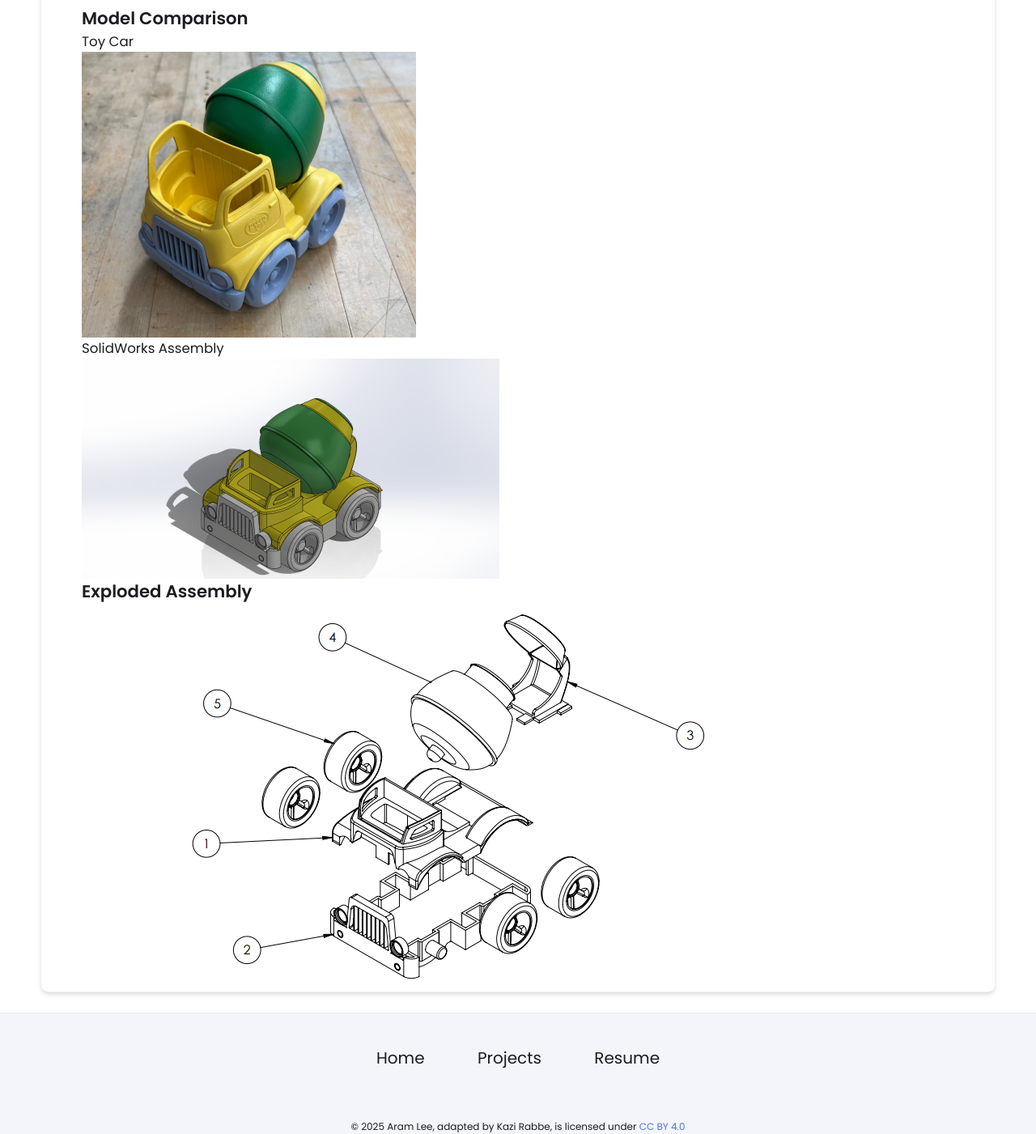
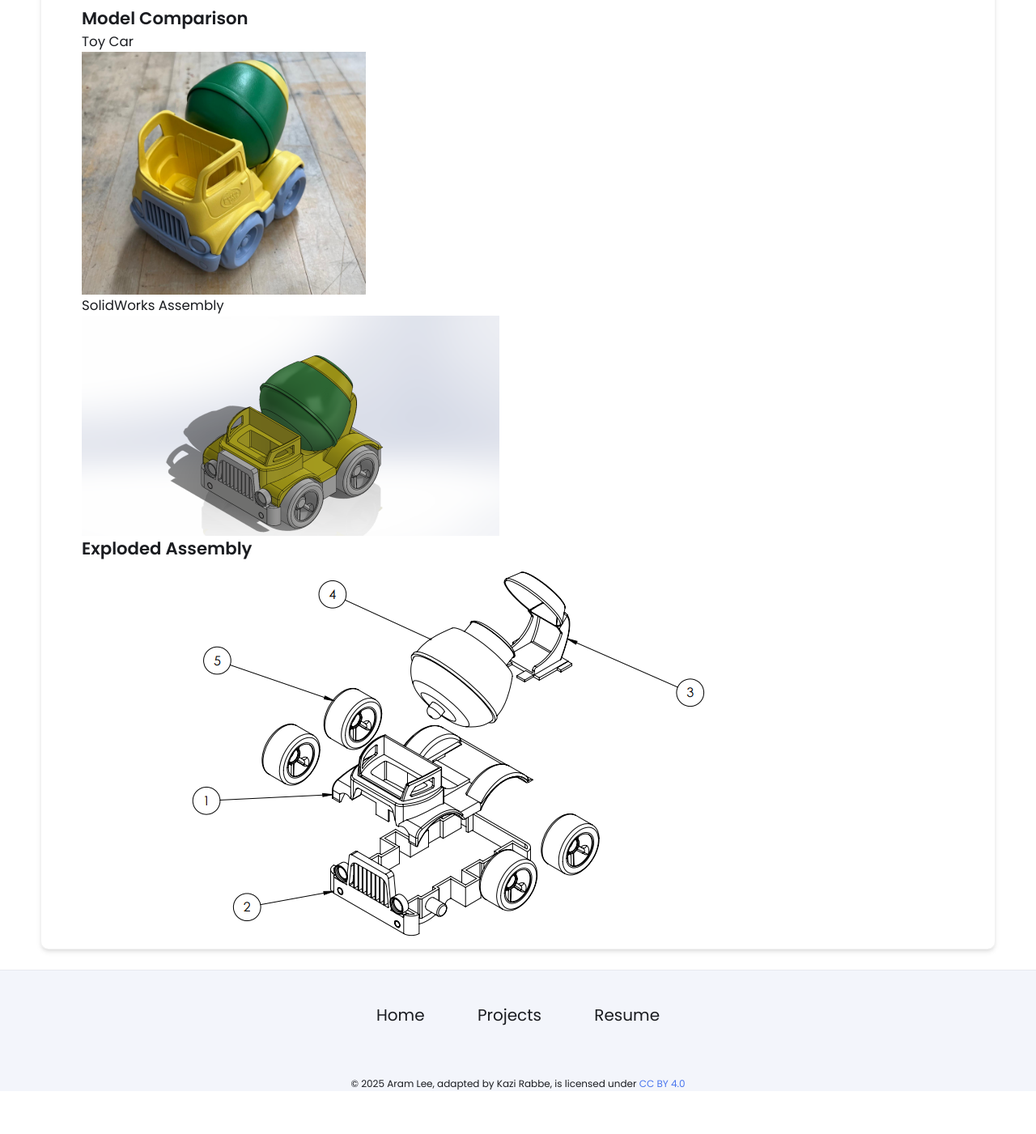
Before and after one commit to kazi-rabbe/kazi-rabbe.github.io, a Jekyll site: the page built from _projects/s1-computer-graphics-toy-car/index.md, in a window 1280 px wide. Shown: the part 1344-2745 px from the top of the page at 81% size. Built offline with Jekyll 4.4.1, drawn with Linux system fonts in a browser that asks for light colours; after the commit the page ends 2692 px from its top, so only the background shows below that.

Commit message:
Update index.md

```diff
--- a/_projects/s1-computer-graphics-toy-car/index.md
+++ b/_projects/s1-computer-graphics-toy-car/index.md
@@ -12,7 +12,7 @@ main-image: /expassembly.png
 
 ## Model Comparison
 ### Toy Car
-{% include image-gallery.html images="CarReal.png" height="400" %}
+{% include image-gallery.html images="CarReal.png" height="300" %}
 
 ### SolidWorks Assembly
 {% include image-gallery.html images="toycar.png" height="400" %}
```
